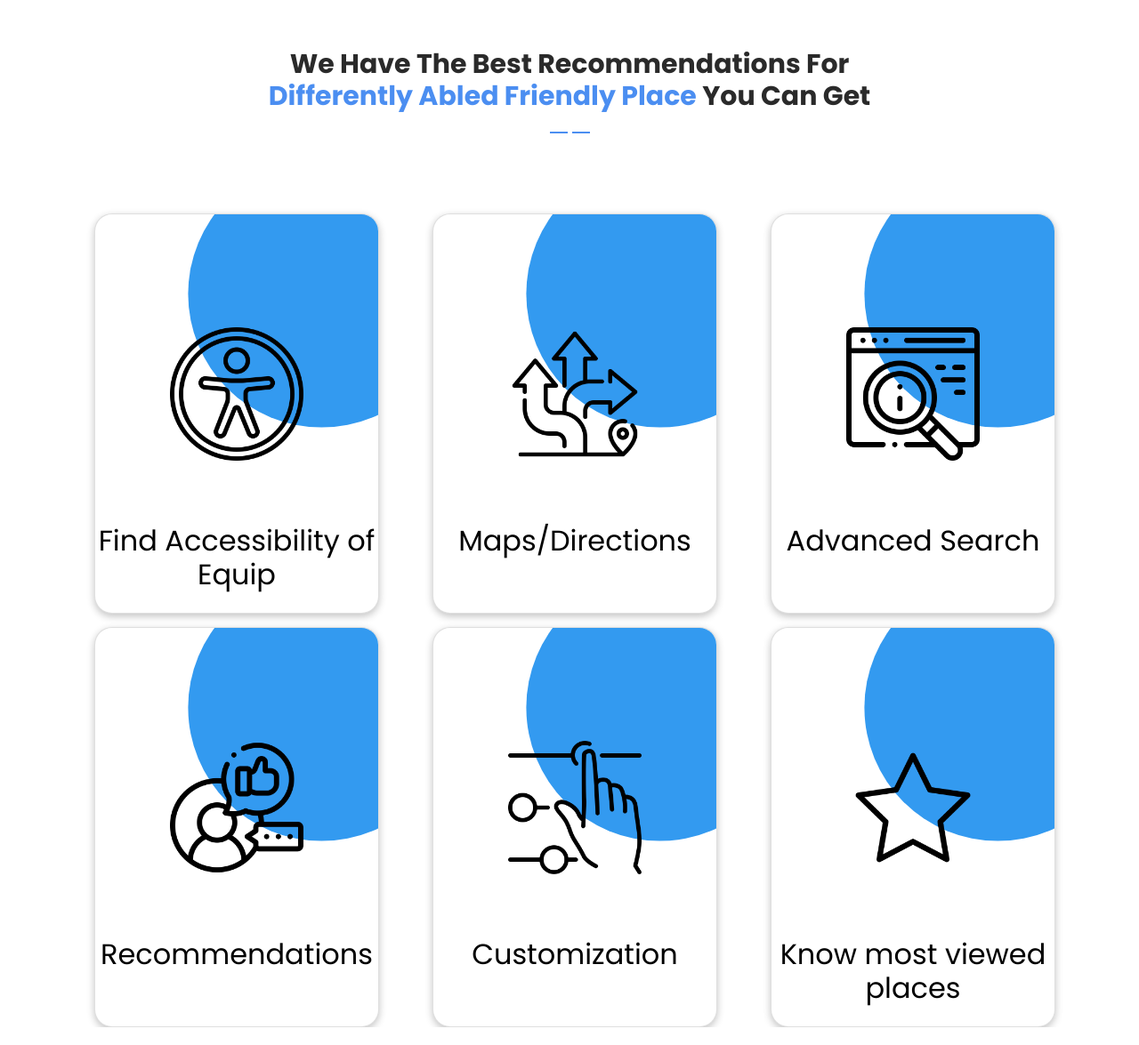
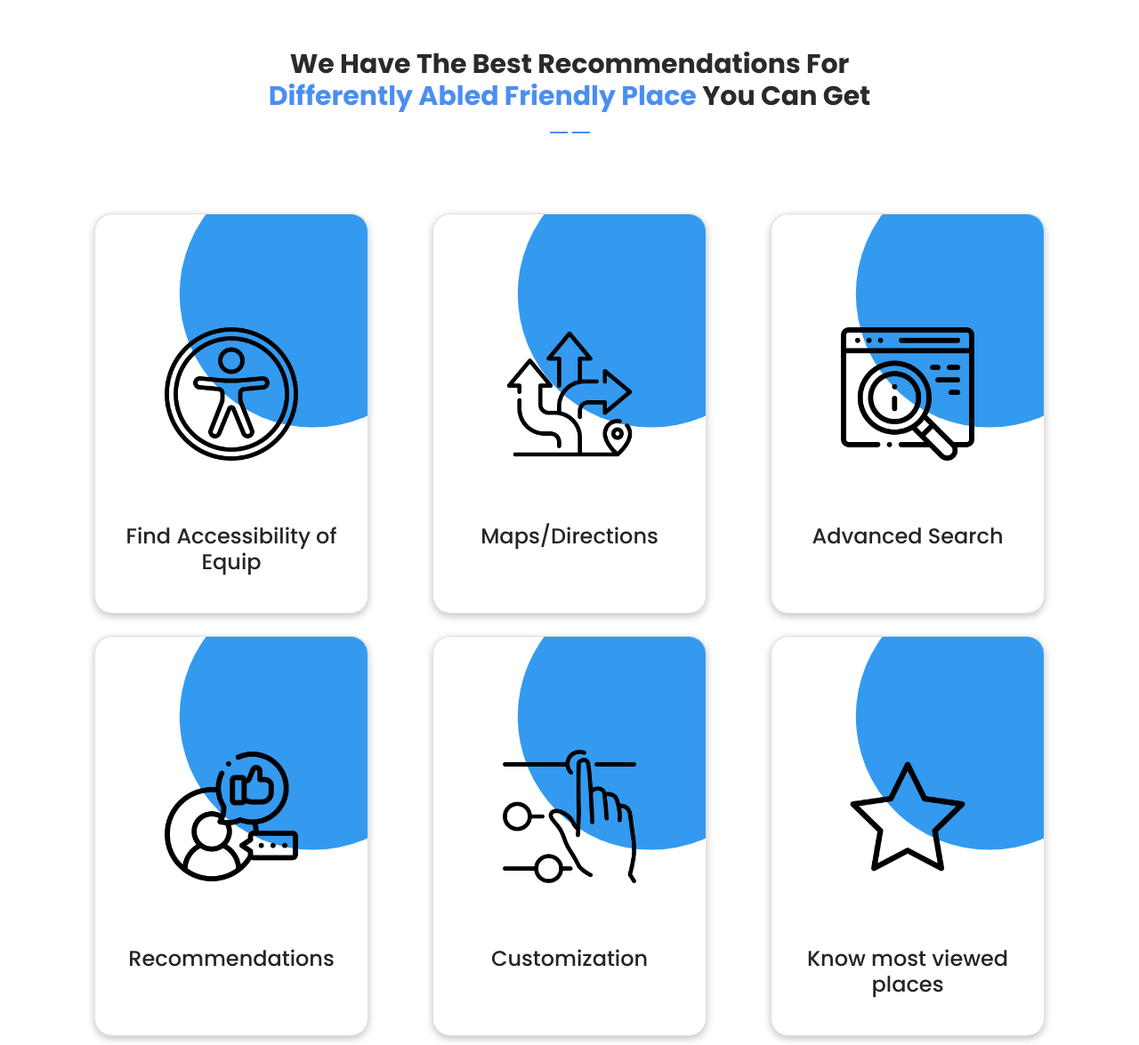
Before and after one commit to JanhaviObhan/Humsafar-SIH, a Flask app: page / in a window 1280 px wide. Shown: the part 966-2141 px from the top of the page at 89% size. Run offline with Flask 2, Linux system fonts and the light colour scheme; some libraries are stand-ins or nearby versions; some web fonts are replaced.

Commit message:
home page features update

```diff
--- a/templates/index.html
+++ b/templates/index.html
@@ -244,7 +244,7 @@
                 <img class= 'pic' src="../static/assets/images/accessibility.png" >
               </div>
               <div class="contentBx">
-                <h2>Find Accessibility of Equip</h2>
+                <h4>Find Accessibility of Equip</h4>
                 <div class="content">
                   <h3>It very very Relaible. It very very Relaible. It very very Relaible.</h3>
                 </div>
@@ -259,7 +259,7 @@
                 <img class= 'pic' src="../static/assets/images/arrows.png" >
               </div>
               <div class="contentBx">
-                <h2>Maps/Directions</h2>
+                <h4>Maps/Directions</h4>
                 <div class="content">
                   <h3>It very very Relaible. It is the best..</h3>
                 </div>
@@ -274,7 +274,7 @@
                 <img class= 'pic' src="../static/assets/images/searching.png" >
               </div>
               <div class="contentBx">
-                <h2>Advanced Search</h2>
+                <h4 >Advanced Search</h4 >
                 <div class="content">
                   <h3>It very very Relaible. It very very Relaible. It very very Relaible.</h3>
                 </div>
@@ -291,7 +291,7 @@
                 <img class= 'pic' src="../static/assets/images/social-media.png" >
               </div>
               <div class="contentBx">
-                <h2>Recommendations</h2>
+                <h4 >Recommendations</h4 >
                 <div class="content">
                   <h3>It very very Relaible. It very very Relaible. It very very Relaible.</h3>
                 </div>
@@ -306,7 +306,7 @@
                 <img class= 'pic' src="../static/assets/images/customize.png" >
               </div>
               <div class="contentBx">
-                <h2>Customization</h2>
+                <h4 >Customization</h4 >
                 <div class="content">
                   <h3>It very very Relaible. It very very Relaible. It very very Relaible.</h3>
                 </div>
@@ -321,7 +321,7 @@
                 <img class= 'pic' src="../static/assets/images/star.png" >
               </div>
               <div class="contentBx">
-                <h2>Know most viewed places</h2>
+                <h4 >Know most viewed places</h4 >
                 <div class="content">
                   <h3>It very very Relaible. It very very Relaible. It very very Relaible.</h3>
                 </div>
@@ -341,8 +341,9 @@
       }
 
       .pic {
-        width: 100px;
-        height: auto
+        /* width: 100px; */
+        height: auto;
+
       }
 
       .container{
@@ -351,12 +352,13 @@
 
       .container .card{
         position: relative;
-        width: 320px;
+        /* width: 380px; */
         height: 450px;
         background: #ffffff;
         border-radius: 20px;
         overflow: hidden;
         box-shadow: rgba(0, 0, 0, 0.24) 0px 3px 8px;
+        margin-bottom: 10px;
       }
 
       .container .card:before{
@@ -383,7 +385,8 @@
         font-size: 12em;
         font-weight: 800;
         font-style: italic;
-        color: rgba(255,255,25,0.05)
+        color: rgba(255,255,25,0.05);
+
       }
 
       .container .card .imgBx{
@@ -399,10 +402,11 @@
       .container .card:hover .imgBx{
         top: 0%;
         transform: translateY(0%);
-
+        z-index: 1;
       }
 
       .container .card .imgBx img{
+        z-index: -1;
         position: absolute;
         top: 40%;
         left: 50%;
@@ -417,7 +421,7 @@
         height: 100px;
         text-align: center;
         transition: 1s;
-        z-index: 10;
+        z-index: 1;
       }
 
       .container .card:hover .contentBx{
```
